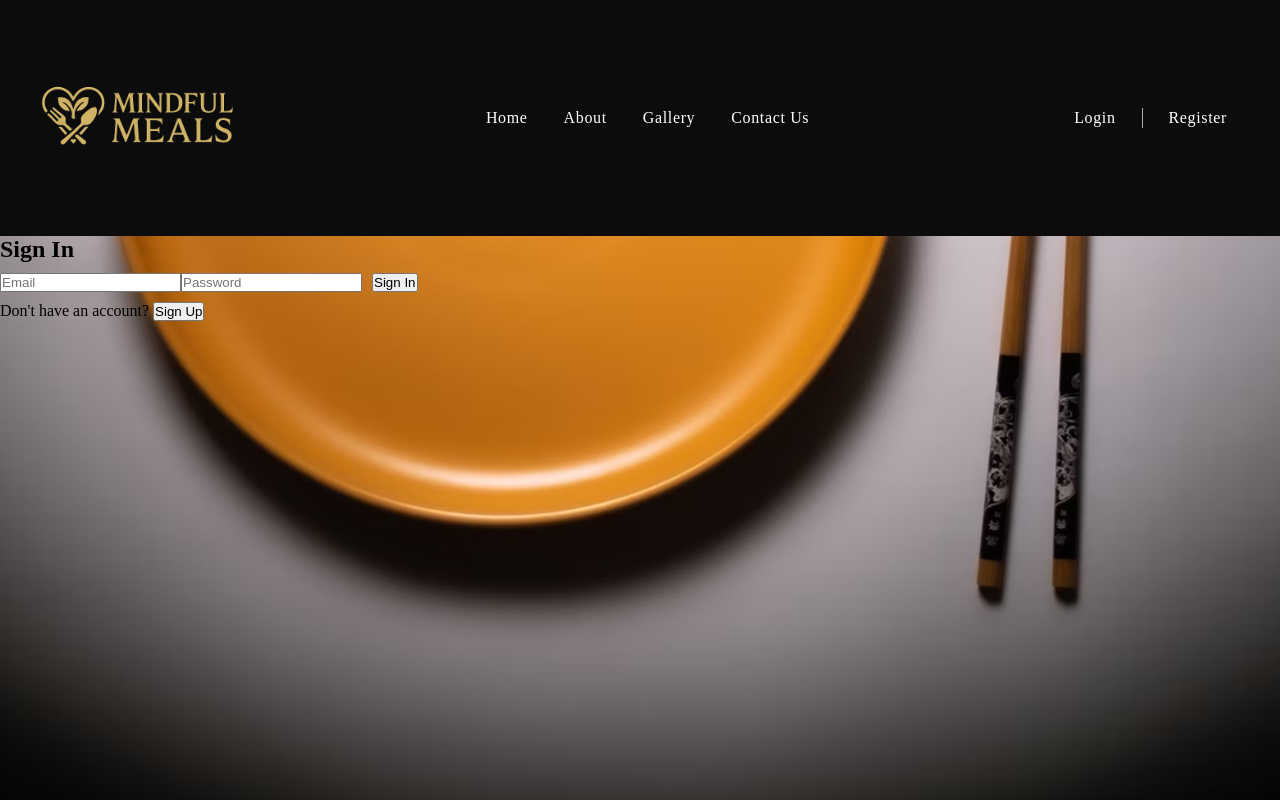
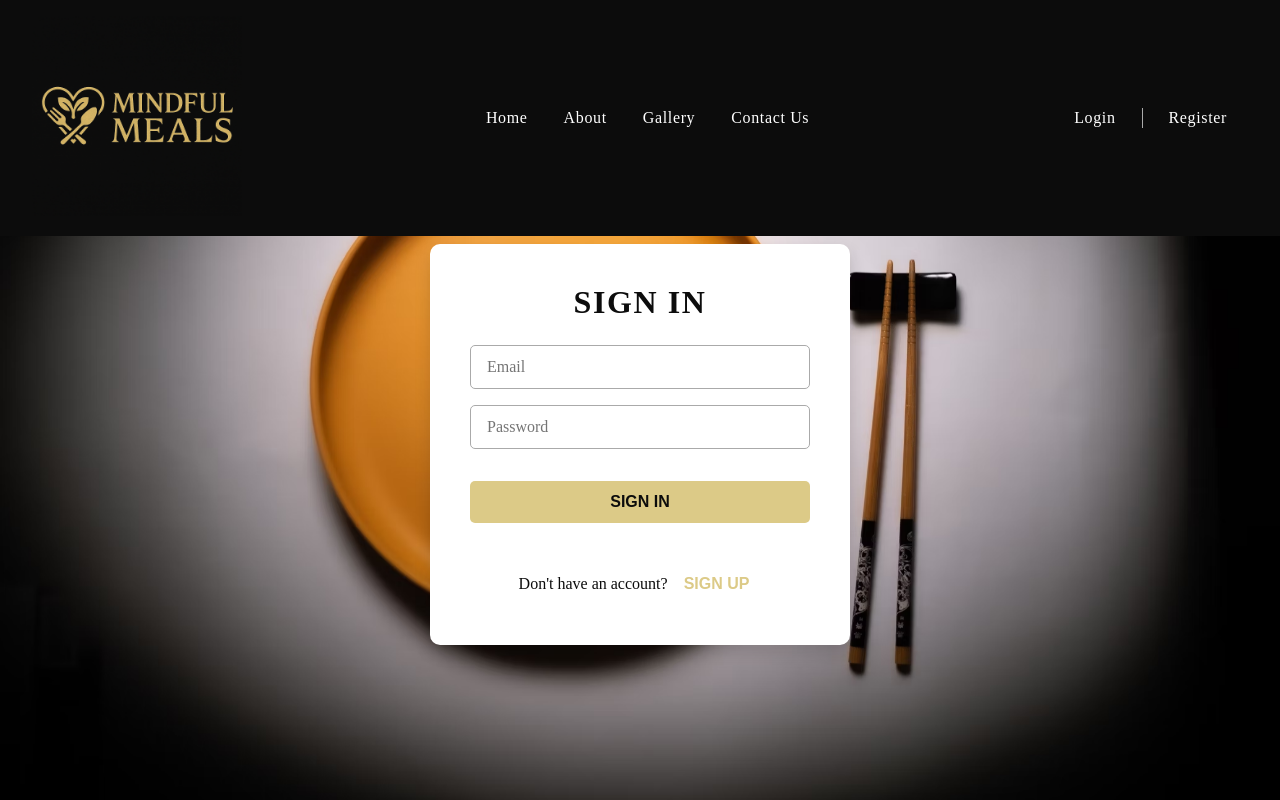
Before and after one commit to Liliyalexx/Mindful-Meals, a React (Vite) app: page /sign-in in a window 1280 px wide. Built offline with nearby package versions, Linux system fonts and the light colour scheme; no server answers; the HTML template or start-up script is replaced by a standard one; a web font is replaced by a local one.

Commit message:
Style Sign In page and apply background image fix

```diff
--- a/src/components/Navbar/Navbar.css
+++ b/src/components/Navbar/Navbar.css
@@ -1,10 +1,14 @@
 .app__navbar {
+    position: fixed;
     display: flex;
+    top: 0;
+    left: 0;
     width: 100%;
     justify-content: space-between;
     align-items: center;
     background-color: var(--color-black);
     padding: 1rem 2rem;
+    z-index: 1000;
 }
 
 .app__navbar-logo {
--- a/src/components/SignIn/SignIn.css
+++ b/src/components/SignIn/SignIn.css
@@ -1,110 +1,108 @@
-/* src/components/Auth/Auth.css */
-body{
+/* src/components/SignIn/SignIn.css */
+
+.signin-page {
   background-image: url('../../assets/signup-inpage.png');
-  background-position:center;
+  background-size: cover;
+  background-position: center;
+  background-repeat: no-repeat;
+  background-attachment: fixed;
 
-}
-.auth-page {
-  background-color: var(--color-black);
   min-height: 100vh;
   display: flex;
   justify-content: center;
   align-items: center;
   padding: 2rem;
+  padding-top: 120px;
 }
 
-.auth-container {
+.signin-container {
   background-color: var(--color-white);
-  border-radius: 8px;
-  box-shadow: 0 4px 12px rgba(0, 0, 0, 0.1);
+  border-radius: 10px;
+  box-shadow: 0 8px 16px rgba(0, 0, 0, 0.15);
   padding: 2.5rem;
   width: 100%;
-  max-width: 450px;
-  margin: 0 1rem;
+  max-width: 420px;
 }
 
-.auth-container h2 {
+.signin-container h2 {
+  text-align: center;
+  margin-bottom: 1.5rem;
+  font-size: 2rem;
+  font-weight: bold;
+  color: var(--color-black);
   font-family: var(--font-base);
-  color: var(--color-black);
   text-transform: uppercase;
-  letter-spacing: 0.04em;
-  font-size: 2rem;
-  margin-bottom: 2rem;
-  text-align: center;
+  letter-spacing: 0.05em;
 }
 
-.auth-form {
+.signin-container form {
   display: flex;
   flex-direction: column;
-  gap: 1.5rem;
+  gap: 1rem;
 }
 
-.auth-form input {
-  background-color: var(--color-white);
+.signin-container input {
+  padding: 0.75rem 1rem;
   border: 1px solid var(--color-grey);
-  color: var(--color-black);
+  border-radius: 5px;
   font-family: var(--font-base);
-  padding: 0.75rem 1.5rem;
-  border-radius: 4px;
-  width: 100%;
-  transition: all 0.3s ease;
+  font-size: 1rem;
+  transition: border-color 0.2s ease-in-out;
 }
 
-.auth-form input:focus {
+.signin-container input:focus {
+  outline: none;
   border-color: var(--color-golden);
-  outline: none;
+  box-shadow: 0 0 4px rgba(218, 165, 32, 0.4);
 }
 
-.auth-button {
+.signin-container button {
+  margin-top: 1rem;
+  padding: 0.75rem;
+  font-size: 1rem;
+  font-weight: 700;
+  text-transform: uppercase;
   background-color: var(--color-golden);
   color: var(--color-black);
-  font-family: var(--font-base);
-  font-weight: 700;
-  letter-spacing: 0.04em;
-  padding: 0.75rem 1.5rem;
   border: none;
-  border-radius: 4px;
+  border-radius: 5px;
   cursor: pointer;
-  transition: all 0.3s ease;
-  text-transform: uppercase;
-  width: 100%;
+  transition: background-color 0.2s ease-in-out;
 }
 
-.auth-button:hover {
+.signin-container button:hover {
   background-color: var(--color-crimson);
   color: var(--color-white);
 }
 
-.auth-toggle {
-  color: var(--color-black);
+.signin-error {
+  color: var(--color-crimson);
+  background-color: #ffe6e6;
+  padding: 0.5rem;
+  border-radius: 5px;
+  margin-bottom: 1rem;
   font-family: var(--font-base);
   text-align: center;
-  margin-top: 1.5rem;
 }
 
-.auth-toggle button {
-  color: var(--color-golden);
+.signin-toggle {
+  text-align: center;
+  margin-top: 1.5rem;
+  font-family: var(--font-base);
+  color: var(--color-black);
+}
+
+.signin-toggle button {
   background: none;
   border: none;
+  color: var(--color-golden);
+  font-weight: bold;
   cursor: pointer;
-  font-weight: 700;
   text-transform: uppercase;
-  letter-spacing: 0.04em;
 }
 
-.auth-toggle button:hover {
+.signin-toggle button:hover {
   text-decoration: underline;
-}
-
-.error-message {
-  color: var(--color-crimson);
-  text-align: center;
-  margin-bottom: 1rem;
-  font-family: var(--font-base);
-}
-
-.image-container {
-  display: none;
 }
 
 @media screen and (min-width: 768px) {
--- a/src/components/SignIn/SignIn.jsx
+++ b/src/components/SignIn/SignIn.jsx
@@ -35,14 +35,13 @@ function SignIn() {
       }
     };
     return (
-        <div className="signin-page bg-black text-white min-h-screen p-6 flex flex-col md:flex-row justify-center items-center">
-            <div className="signin-container bg-white shadow-lg rounded-lg p-8 w-full max-w-md mb-8 md:mb-0 md:mr-8">
-                <h2 className="text-2xl font-bold mb-6 text-center text-black">Sign In</h2>
-                {message && <p className="text-red-500 text-center mb-4">{message}</p>}
+        <div className="signin-page">
+            <div className="signin-container">
+                <h2>Sign In</h2>
+                {message && <p className="signin-error">{message}</p>}
+
                 <form onSubmit={handleSubmit}>
                 <input
-                        className="border p-3 w-full mb-4 rounded"
-                        autoComplete='email'
                     type="email"
                     name="email"
                     placeholder="Email"
@@ -51,8 +50,6 @@ function SignIn() {
                     required
                 />
                 <input
-                        className="border p-3 w-full mb-4 rounded"
-                        autoComplete='email'
                     type="password"
                     name="password"
                     placeholder="Password"
@@ -60,26 +57,16 @@ function SignIn() {
                     onChange={handleChange}
                     required
                 />
-                    <button
-                        className="bg-golden text-black px-4 py-3 rounded-lg w-full"
-                        type="submit"
-                    >
-                        Sign In
-                    </button>
+                <button type="submit">Sign In</button>
                 </form>
-                <p className="mt-4 text-sm text-center text-black">
-                    Don't have an account? <button
-                        className="text-golden"
-                        onClick={() => navigate('/landing')}
-                    >
-                        Sign Up
-                    </button>
-                </p>
+
+            <div className="signin-toggle">
+                Don't have an account?{' '}
+                <button onClick={() => navigate('/landing')}>Sign Up</button>
+            </div>
+        </div>
     </div>
 
-            <div className="image-container flex justify-center items-center">
-            </div>
-        </div>
     );
 }
 
--- a/src/components/SignUp/SignUp.css
+++ b/src/components/SignUp/SignUp.css
@@ -1,105 +1,90 @@
-/* src/components/Auth/Auth.css */
-.auth-page {
+/* src/components/Auth/SignUp.css */
+.signup-page {
+  background-image: url('../../assets/signup-inpage.png');
+  background-size: cover;
+  background-position: center;
+  background-repeat: no-repeat;
+  background-attachment: fixed;
+}
+
+.signup-page {
   background-color: var(--color-black);
   min-height: 100vh;
   display: flex;
   justify-content: center;
   align-items: center;
   padding: 2rem;
+  padding-top: 120px;
 }
 
-  .auth-container {
+.signup-container {
   background-color: var(--color-white);
-    border-radius: 8px;
-    box-shadow: 0 4px 12px rgba(0, 0, 0, 0.1);
+  border-radius: 10px;
+  box-shadow: 0 8px 16px rgba(0, 0, 0, 0.15);
   padding: 2.5rem;
   width: 100%;
-    max-width: 450px;
-    margin: 0 1rem;
+  max-width: 420px;
 }
 
-  .auth-container h2 {
+.signup-container h2 {
+  text-align: center;
+  margin-bottom: 1.5rem;
+  font-size: 2rem;
+  font-weight: bold;
+  color: var(--color-black);
   font-family: var(--font-base);
-    color: var(--color-black);
   text-transform: uppercase;
-    letter-spacing: 0.04em;
-    font-size: 2rem;
-    margin-bottom: 2rem;
-    text-align: center;
+  letter-spacing: 0.05em;
 }
 
-  .auth-form {
+.signup-container form {
   display: flex;
   flex-direction: column;
-    gap: 1.5rem;
+  gap: 1rem;
 }
 
-  .auth-form input {
-    background-color: var(--color-white);
+.signup-container input {
+  padding: 0.75rem 1rem;
   border: 1px solid var(--color-grey);
-    color: var(--color-black);
+  border-radius: 5px;
   font-family: var(--font-base);
-    padding: 0.75rem 1.5rem;
-    border-radius: 4px;
-    width: 100%;
-    transition: all 0.3s ease;
+  font-size: 1rem;
+  transition: border-color 0.2s ease-in-out;
 }
 
-  .auth-form input:focus {
+.signup-container input:focus {
+  outline: none;
   border-color: var(--color-golden);
-    outline: none;
+  box-shadow: 0 0 4px rgba(218, 165, 32, 0.4);
 }
 
-  .auth-button {
+.signup-container button {
+  margin-top: 1rem;
+  padding: 0.75rem;
+  font-size: 1rem;
+  font-weight: 700;
+  text-transform: uppercase;
   background-color: var(--color-golden);
   color: var(--color-black);
-    font-family: var(--font-base);
-    font-weight: 700;
-    letter-spacing: 0.04em;
-    padding: 0.75rem 1.5rem;
   border: none;
-    border-radius: 4px;
+  border-radius: 5px;
   cursor: pointer;
-    transition: all 0.3s ease;
-    text-transform: uppercase;
-    width: 100%;
+  transition: background-color 0.2s ease-in-out;
 }
 
-  .auth-button:hover {
+.signup-container button:hover {
   background-color: var(--color-crimson);
   color: var(--color-white);
 }
 
-  .auth-toggle {
-    color: var(--color-black);
+.error-message {
+  color: var(--color-crimson);
+  background-color: #ffe6e6;
+  padding: 0.5rem;
+  border-radius: 5px;
+  margin-bottom: 1rem;
   font-family: var(--font-base);
   text-align: center;
-    margin-top: 1.5rem;
-  }
-
-  .auth-toggle button {
-    color: var(--color-golden);
-    background: none;
-    border: none;
-    cursor: pointer;
-    font-weight: 700;
-    text-transform: uppercase;
-    letter-spacing: 0.04em;
-  }
-
-  .auth-toggle button:hover {
-    text-decoration: underline;
-  }
-
-  .error-message {
-    color: var(--color-crimson);
-    text-align: center;
-    margin-bottom: 1rem;
-    font-family: var(--font-base);
-  }
-
-  .image-container {
-    display: none;
 }
 
 @media screen and (min-width: 768px) {
```
Also changed, not shown: 1 other file (tests, documents, lock files or other folders). Lines whose indentation alone changed are shown as unchanged.
